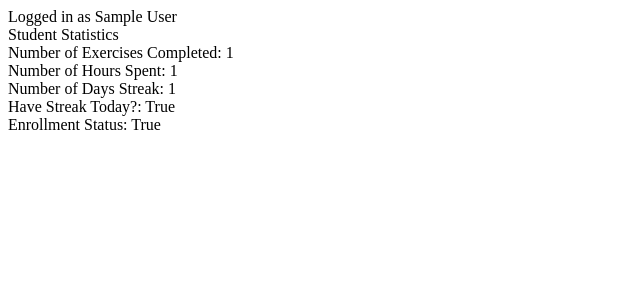
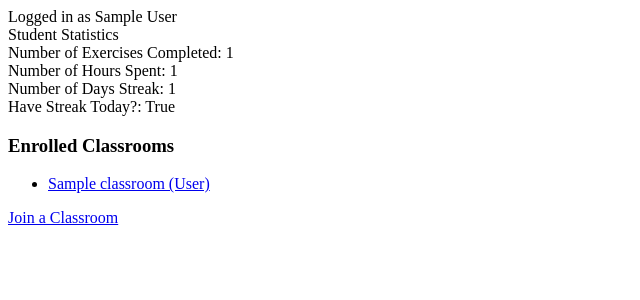
Before and after one commit to khangduongn/logiclingo, a Django app: page /student/1/ in a window 1280 px wide. Shown: the top 300 px of the page, without its empty margins (0-640 px from the left). Run offline with Django 5.2, Linux system fonts and the light colour scheme; tables that the repository leaves empty hold one stand-in row (values such as "Sample post").

Commit message:
added join via classroom code

```diff
--- a/main/forms.py
+++ b/main/forms.py
@@ -43,7 +43,11 @@ class InstructorForm(UserForm):
         model = Instructor
         fields = UserForm.Meta.fields + ['department']
 
-
 class LoginForm(forms.Form):
     username = forms.CharField(max_length=25)
     password = forms.CharField(widget=forms.PasswordInput)
+
+
+class JoinClassroomForm(forms.Form):
+    classroom_code = forms.CharField(max_length=5, label="Classroom Code",
+                                    widget=forms.TextInput(attrs={'placeholder': 'Enter classroom code'}))
--- a/main/models.py
+++ b/main/models.py
@@ -10,6 +10,8 @@ class Classroom(models.Model):
     endDate = models.DateField()
     active = models.BooleanField(default=True)
     open = models.BooleanField(default=True)
+    instructorLastName = models.CharField(max_length=100, default="Unknown")
+
     classroomCode = models.CharField(
         max_length=5,
         unique=True,
@@ -18,7 +20,6 @@ class Classroom(models.Model):
     )
 
     def save(self, *args, **kwargs):
-        #generate a unique random code
         if not self.classroomCode:
             while True:
                 randomCode = ''.join(random.choices(string.ascii_uppercase + string.digits, k=5))
@@ -39,6 +40,8 @@ class User(models.Model):
     username = models.CharField(max_length=25, unique=True, blank=False)
     password = models.CharField(max_length=20, blank=False, validators=[MinLengthValidator(8)])
     feedback = models.CharField(max_length=200)
+    enrolled = models.BooleanField(default=False)
+    classrooms = models.ManyToManyField(Classroom, blank=True)
 
     class Meta:
         #this is abstract model
@@ -48,6 +51,7 @@ class Student(User):
     numExercisesCompleted = models.IntegerField(default=0)
     numHoursSpent = models.IntegerField(default=0)
     daysStreak = models.IntegerField(default=0)
+    classrooms = models.ManyToManyField(Classroom, related_name='students')
     streakToday = models.BooleanField(default=False)
     enrolled = models.BooleanField(default=True)
 
--- a/main/templates/login.html
+++ b/main/templates/login.html
@@ -4,9 +4,9 @@
 {% block content %}
 
 <h1>Login</h1>
-<form method="post">
+<form method="post" action="{% url 'user_login' %}">
     {% csrf_token %}
     {{ form.as_p }}
-    <button type="submit">Submit</button>
+    <button type="submit">Login</button>
 </form>
 {% endblock %}
--- a/main/templates/student.html
+++ b/main/templates/student.html
@@ -2,14 +2,29 @@
 {% block title %} Student {{ student.userID }} {% endblock %}
 
 {% block content %}
-
 <div> Logged in as {{ student.firstName }} {{ student.lastName }}</div>
 <div>Student Statistics</div>
 <div>Number of Exercises Completed: {{ student.numExercisesCompleted }}</div>
 <div>Number of Hours Spent: {{ student.numHoursSpent }}</div>
 <div>Number of Days Streak: {{ student.daysStreak }}</div>
 <div>Have Streak Today?: {{ student.streakToday }}</div>
-<div>Enrollment Status: {{ student.enrolled }}</div>
 
+<div class="enrolled-classrooms">
+    <h3>Enrolled Classrooms</h3>
+    {% if student.classrooms.all %}
+        <ul class="classroom-list">
+            {% for classroom in student.classrooms.all %}
+                <li>
+                    <a href="{% url 'classroom' id=classroom.classroomID %}">
+                        {{ classroom.className }} ({{ classroom.instructorLastName }})
+                    </a>
+                </li>
+            {% endfor %}
+        </ul>
+    {% else %}
+        <p>Not enrolled in any classrooms yet.</p>
+    {% endif %}
+</div>
 
+<a href="{% url 'join_classroom' student_id=student.userID %}" class="join-classroom-btn">Join a Classroom</a>
 {% endblock %}
--- a/main/urls.py
+++ b/main/urls.py
@@ -8,4 +8,7 @@ urlpatterns = [
     path('create_instructor/', views.create_instructor, name='create_instructor'),
     path('student/<int:id>/', views.student, name='student'),
     path('instructor/<int:id>/', views.instructor, name='instructor'),
+    path('login/', views.user_login, name='user_login'),
+    path('student/<int:student_id>/join-classroom/', views.join_classroom, name='join_classroom'),
+
 ]
--- a/main/views.py
+++ b/main/views.py
@@ -1,11 +1,15 @@
 from django.shortcuts import render, get_object_or_404, redirect
 from django.http import HttpResponse
-from .forms import ClassroomForm, StudentForm, InstructorForm
+from .forms import ClassroomForm, StudentForm, InstructorForm, LoginForm
 from .models import Classroom, Student, Instructor, User
 from django.http import Http404
+from django.contrib.auth import authenticate, login
+from django.shortcuts import render, redirect, get_object_or_404
+from django.contrib import messages
+from .forms import JoinClassroomForm
+from .models import Classroom, Student
 
 def index(request):
-
     createClassroomForm = ClassroomForm()
 
     if request.method == 'POST':
@@ -53,20 +57,51 @@ def create_instructor(request):
 
     return render(request, 'create_instructor.html', {'form': createInstructorForm})
 
-def login(request):
+def user_login(request):
     loginForm = LoginForm()
     if request.method == 'POST':
         loginForm = LoginForm(request.POST)
         if loginForm.is_valid():
             username = loginForm.cleaned_data['username']
             password = loginForm.cleaned_data['password']
-
             user = authenticate(request, username=username, password=password)
+            print(user)
             if user is not None:
                 login(request, user)
-                return redirect('student')
+                return redirect('student', id=user.id)
             else:
                 loginForm.add_error(None, "Invalid username or password")
 
+    return render(request, 'login.html', {'form': loginForm})
 
-    return render(request, 'login.html', {'form': loginForm})
+def join_classroom(request, student_id):
+    student = get_object_or_404(Student, userID=student_id)
+
+    if request.method == 'POST':
+        if 'confirm' in request.POST:
+            classroom_id = request.POST.get('classroom_id')
+            classroom = get_object_or_404(Classroom, classroomID=classroom_id)
+
+            student.enrolled = True
+            student.save()
+
+            classroom.students.add(student)
+
+            messages.success(request, f"Welcome to {classroom.instructorLastName}'s classroom!")
+            return redirect('student', id=student_id)
+
+        form = JoinClassroomForm(request.POST)
+        if form.is_valid():
+            classroom_code = form.cleaned_data['classroom_code']
+            try:
+                classroom = Classroom.objects.get(classroomCode=classroom_code)
+                return render(request, 'confirm_join_classroom.html', {
+                    'classroom': classroom,
+                    'student': student
+                })
+            except Classroom.DoesNotExist:
+                form.add_error('classroom_code', "Classroom not found. Please check the code and try again.")
+    else:
+        form = JoinClassroomForm()
+
+    return render(request, 'join_classroom.html', {'form': form, 'student': student})
```
Also changed, not shown: main/templates/confirm_join_classroom.html (added, +21 -0 lines), main/templates/join_classroom.html (added, +15 -0 lines), main/migrations/0001_initial.py, main/migrations/0004_classroom_instructorlastname_instructor_classrooms_and_more.py (added), main/migrations/0005_alter_student_classrooms.py (added).
